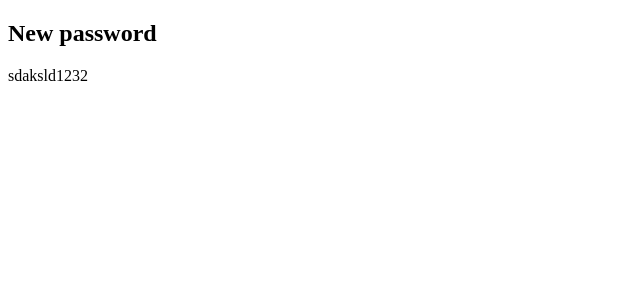
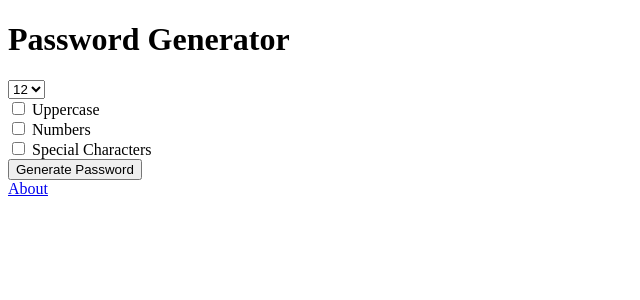
Before and after one commit to swankyalex/Online-shop-django, a Django app: page / in a window 1280 px wide. Shown: the top 300 px of the page, without its empty margins (0-640 px from the left). Run offline with Django 4.2, Linux system fonts and the light colour scheme; parts of the project's set-up code (start-up, migrations or seed data) failed here and were passed over.

Commit message:
added password generator view

```diff
--- a/src/applications/generator/templates/generator/home.html
+++ b/src/applications/generator/templates/generator/home.html
@@ -5,7 +5,29 @@
     <title>Title</title>
 </head>
 <body>
-<h2>New password</h2>
-{{ password }}
+<h1>Password Generator</h1>
+
+<form action="{% url 'password' %}">
+    <select name="length">
+        <option value="6">6</option>
+        <option value="7">7</option>
+        <option value="8">8</option>
+        <option value="9">9</option>
+        <option value="10">10</option>
+        <option value="11">11</option>
+        <option value="12" selected="selected">12</option>
+        <option value="13">13</option>
+        <option value="14">14</option>
+    </select>
+<br>
+    <input type="checkbox" name="uppercase"> Uppercase
+<br>
+    <input type="checkbox" name="numbers"> Numbers
+<br>
+    <input type="checkbox" name="special"> Special Characters
+<br>
+    <input type="submit" value="Generate Password">
+</form>
+<a href="{% url 'about' %}">About</a>
 </body>
 </html>
--- a/src/applications/generator/views.py
+++ b/src/applications/generator/views.py
@@ -1,5 +1,34 @@
+import random
+
 from django.shortcuts import render
 
 
 def home(request):
-    return render(request, "generator/home.html", {"password": "sdaksld1232"})
+    return render(
+        request,
+        "generator/home.html",
+    )
+
+
+def password(request):
+
+    characters = list("abcdefghijklmnopqrstuvwxyz")
+    if request.GET.get("uppercase"):
+        characters.extend(list("ABCDEFGHIJKLMNOPQRSTUVWXYZ"))
+    if request.GET.get("special"):
+        characters.extend(list("!@#$%^&*()_+"))
+    if request.GET.get("numbers"):
+        characters.extend(list("1234567890"))
+
+    length = int(request.GET.get("length"))
+    thepassword = ""
+    for x in range(length):
+        thepassword += random.choice(characters)
+
+    return render(request, "generator/password.html", {"password": thepassword})
+
+
+def about(request):
+    return render(
+        request, "generator/about.html", {"system": request.META.get("DESKTOP_SESSION")}
+    )
--- a/src/password_generator/urls.py
+++ b/src/password_generator/urls.py
@@ -3,5 +3,7 @@ from django.urls import path
 from applications.generator import views
 
 urlpatterns = [
-    path("", views.home),
+    path("", views.home, name="home"),
+    path("password/", views.password, name="password"),
+    path("about/", views.about, name="about"),
 ]
```
Also changed, not shown: src/applications/generator/templates/generator/about.html (added, +18 -0 lines), src/applications/generator/templates/generator/password.html (added, +12 -0 lines).
